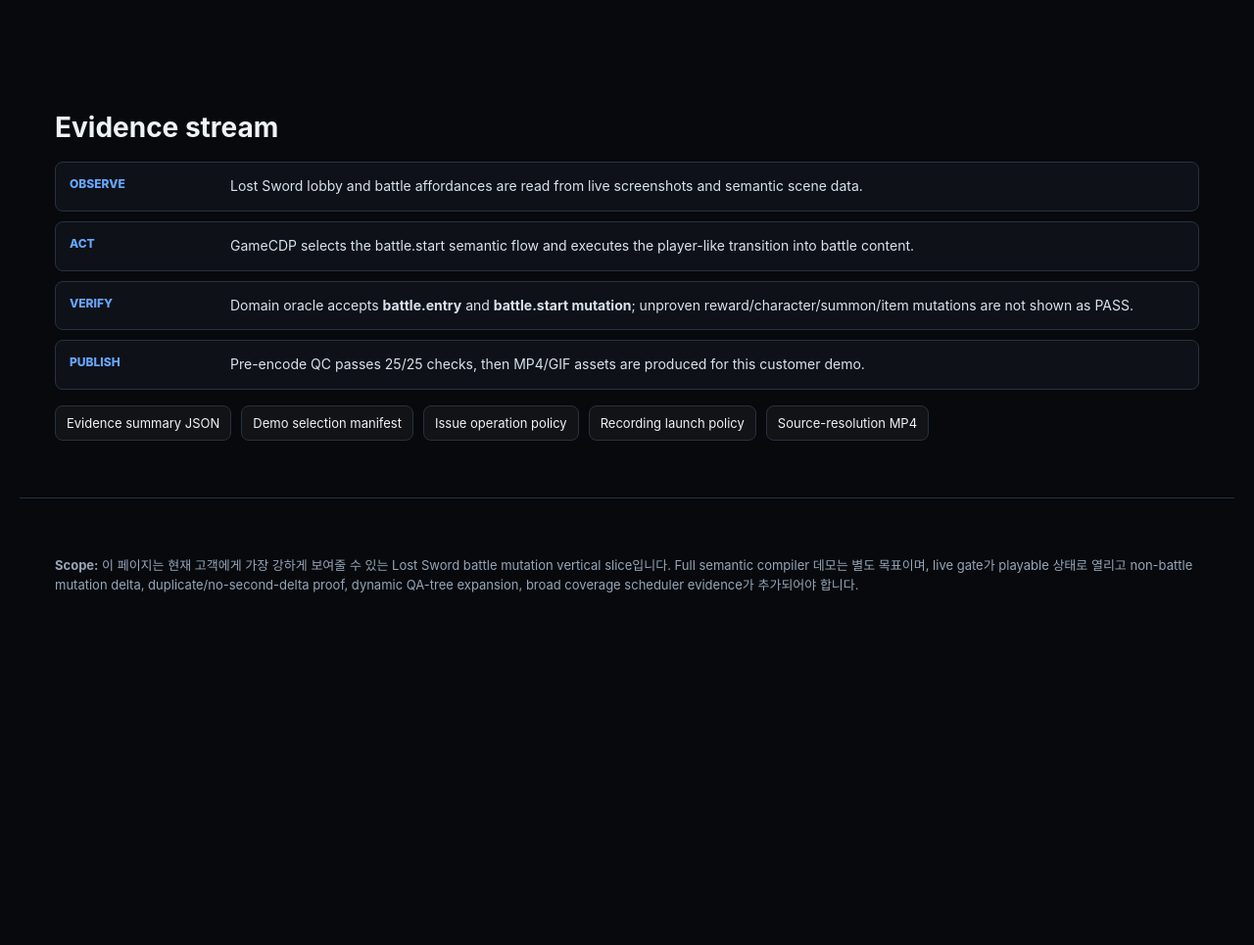
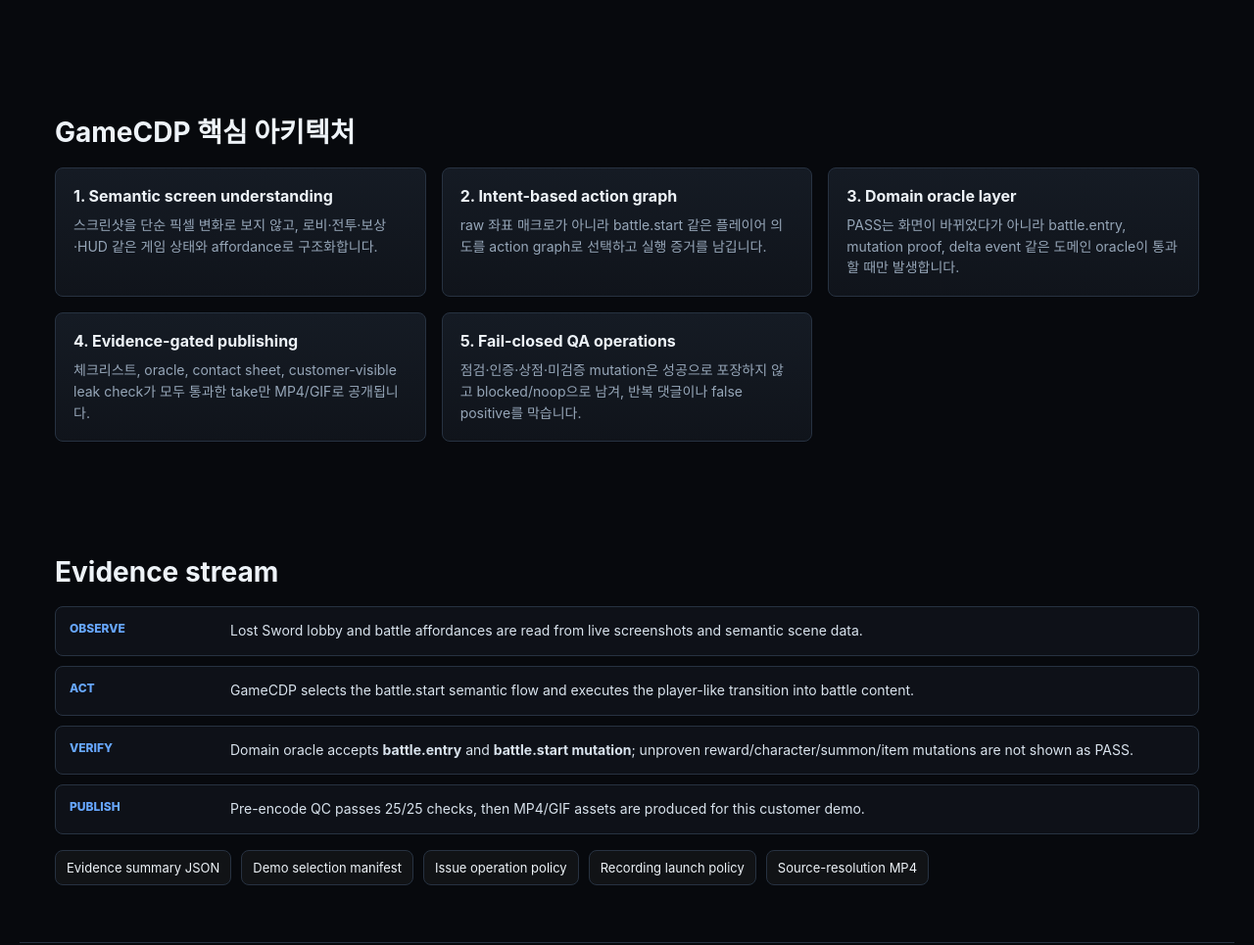
Before and after one commit to DaedalGames/gamecdp-lost-sword-agentic-qa-demo, a plain HTML site: page index.html in a window 1280 px wide. Shown: the part 1051-2016 px from the top of the page at 98% size. Before the commit the page ends 1716 px from the top, so only its background shows below. Drawn offline with Linux system fonts and the light colour scheme.

Commit message:
Clarify why GameCDP is more than a macro
Constraint: customer page must stay focused on the strongest visible demo moment.
Rejected: add a long architecture explainer | it increases cognitive load before the video proof.
Confidence: high
Scope-risk: narrow
Directive: keep architecture claims tied to visible evidence and fail-closed gates.
Tested: customer-visible leak regex; verified five architecture cards render in index.html.
Not-tested: GitHub Pages CDN propagation beyond HTTP polling.

```diff
--- a/index.html
+++ b/index.html
@@ -50,6 +50,17 @@
   </section>
 
   <section class="section">
+    <h2>GameCDP 핵심 아키텍처</h2>
+    <div class="grid">
+      <article class="card"><h3>1. Semantic screen understanding</h3><p>스크린샷을 단순 픽셀 변화로 보지 않고, 로비·전투·보상·HUD 같은 게임 상태와 affordance로 구조화합니다.</p></article>
+      <article class="card"><h3>2. Intent-based action graph</h3><p>raw 좌표 매크로가 아니라 battle.start 같은 플레이어 의도를 action graph로 선택하고 실행 증거를 남깁니다.</p></article>
+      <article class="card"><h3>3. Domain oracle layer</h3><p>PASS는 화면이 바뀌었다가 아니라 battle.entry, mutation proof, delta event 같은 도메인 oracle이 통과할 때만 발생합니다.</p></article>
+      <article class="card"><h3>4. Evidence-gated publishing</h3><p>체크리스트, oracle, contact sheet, customer-visible leak check가 모두 통과한 take만 MP4/GIF로 공개됩니다.</p></article>
+      <article class="card"><h3>5. Fail-closed QA operations</h3><p>점검·인증·상점·미검증 mutation은 성공으로 포장하지 않고 blocked/noop으로 남겨, 반복 댓글이나 false positive를 막습니다.</p></article>
+    </div>
+  </section>
+
+  <section class="section">
     <h2>Evidence stream</h2>
     <div class="timeline">
       <div class="event"><div class="k">Observe</div><div class="v">Lost Sword lobby and battle affordances are read from live screenshots and semantic scene data.</div></div>
```
